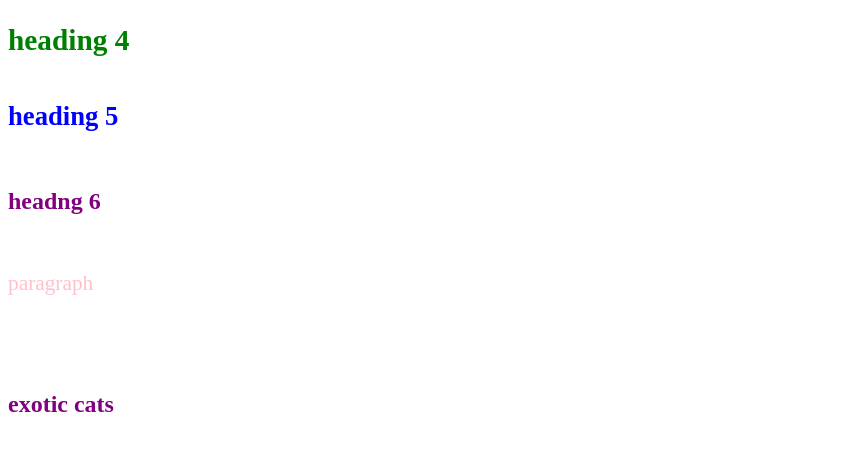
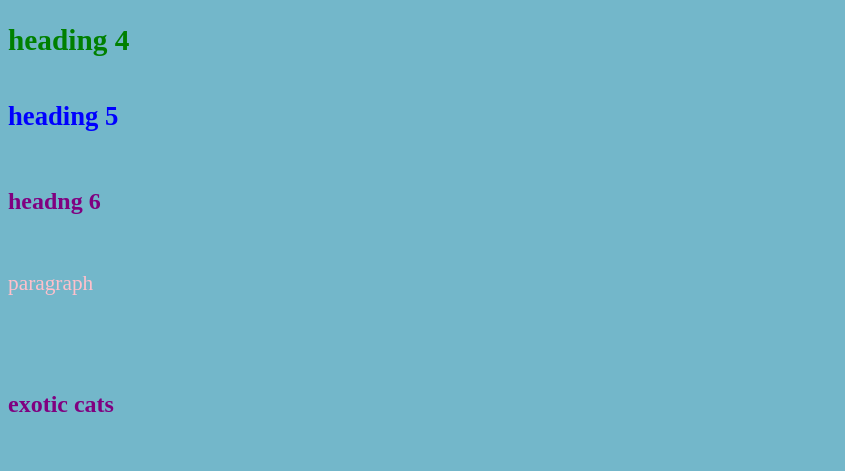
Before and after one commit to klaSakmi/soup, a plain HTML site: page index.html in a window 1280 px wide. Shown: the part 203-674 px from the top of the page, without its empty margins (0-845 px from the left). Drawn offline with Linux system fonts and the light colour scheme.

Commit message:
Update index.html

```diff
--- a/index.html
+++ b/index.html
@@ -3,7 +3,7 @@
   <head>
     <style>
       body {
-       background-color: rbg(245, 246, 255);
+       background-image: url("tubbs.jpg");
       }
       h1 {
         color: red;
```
